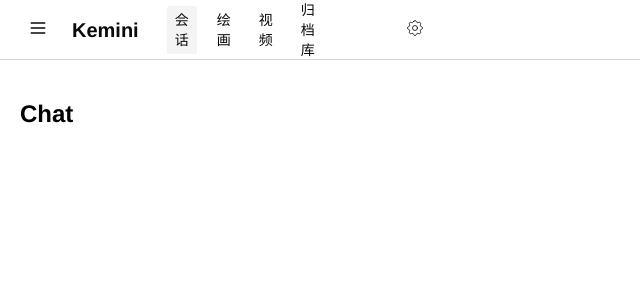
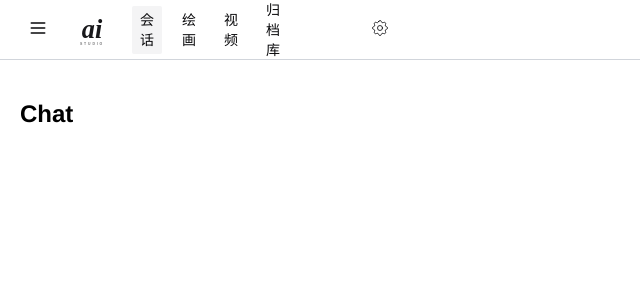
Before and after one commit to kenote/ai-studio-plus, a Vue app: page /chat in a window 1280 px wide. Shown: the top 300 px of the page, without its empty margins (0-640 px from the left). Built offline with nearby package versions, Linux system fonts and the light colour scheme; a web font is replaced by a local one.

Commit message:
add: logo

```diff
--- a/index.html
+++ b/index.html
@@ -2,9 +2,9 @@
 <html lang="">
   <head>
     <meta charset="UTF-8" />
-    <link rel="icon" href="/favicon.ico" />
+    <link rel="icon" type="image/svg+xml" href="/favicon.svg" />
     <meta name="viewport" content="width=device-width, initial-scale=1.0" />
-    <title>Vite App</title>
+    <title>AI Studio Plus</title>
   </head>
   <body class="overflow-hidden">
     <div id="app"></div>
--- a/src/components/AppNavbar.vue
+++ b/src/components/AppNavbar.vue
@@ -1,5 +1,5 @@
 <template>
-  <nav class="flex items-center gap-1 ml-6 text-sm">
+  <nav class="flex items-center gap-1 text-sm">
     <router-link
       to="/chat"
       class="p-[4px_8px] text-zinc-950 dark:text-zinc-200 hover:bg-zinc-100 dark:hover:bg-zinc-800 rounded-sm m-1"
--- a/src/layouts/LayoutPanel.vue
+++ b/src/layouts/LayoutPanel.vue
@@ -18,11 +18,11 @@
               />
             </svg>
           </span>
-          <router-link to="/" class="text-xl font-bold text-zinc-950 dark:text-zinc-200"
-            >Kemini</router-link
-          >
+          <router-link to="/" class="flex items-center mr-2">
+            <img src="/logo.svg" class="h-10 w-10 dark:invert" alt="AI Studio" />
+          </router-link>
           <!--  -->
-          <app-navbar />
+          <app-navbar class="ml-2" />
         </div>
 
         <div class="flex flex-2 items-center justify-center">
```
Also changed, not shown: public/favicon.svg (added), public/logo.svg (added).
